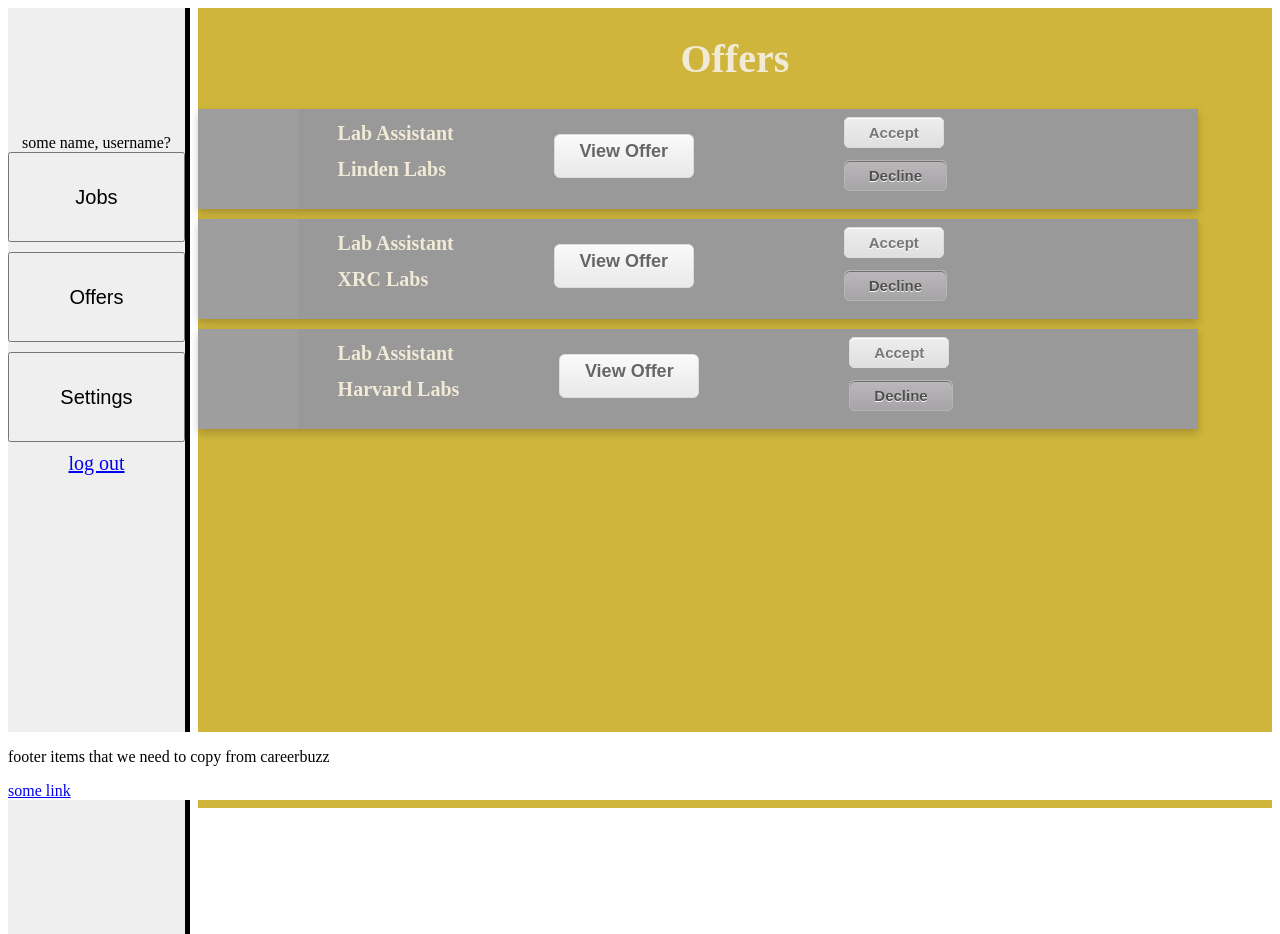
After one commit to Qman611/BioInternshipPortal, a PHP site: page /views/student_offers.html in a window 1280 px wide. The commit adds this page. Run offline with PHP 8.4, Linux system fonts and the light colour scheme; grey boxes are pictures that could not be loaded.

Commit message:
Added Offers Page

```diff
--- a/users.css
+++ b/users.css
@@ -52,6 +52,32 @@ a.button {
 	margin-bottom: 10px;
 }
 
+.card {
+  /* Add shadows to create the "card" effect */
+  width:1000px;
+  display:flex;
+  flex-wrap: wrap;
+  box-shadow: 0 4px 8px 0 rgba(0,0,0,0.2);
+  transition: 0.3s;
+  background-color:#999999;
+  margin-top:10px;
+}
+
+/* On mouse-over, add a deeper shadow */
+.card:hover {
+  box-shadow: 0 8px 16px 0 rgba(0,0,0,0.2);
+}
+
+.card-text {
+
+	display:inline-block;
+}
+
+/* Add some padding inside the card container */
+.container {
+  padding: 2px 16px;
+}
+
 .mainScreen {
 	float: right;
 	height: 100%;
@@ -66,6 +92,131 @@ a.button {
 	bottom: 0;
 	position: fixed;
 }
+
+
+
+.acceptButton {
+	-moz-box-shadow:inset 0px 1px 0px 0px #ffffff;
+	-webkit-box-shadow:inset 0px 1px 0px 0px #ffffff;
+	box-shadow:inset 0px 1px 0px 0px #ffffff;
+	background:-webkit-gradient(linear, left top, left bottom, color-stop(0.05, #ededed), color-stop(1, #dfdfdf));
+	background:-moz-linear-gradient(top, #ededed 5%, #dfdfdf 100%);
+	background:-webkit-linear-gradient(top, #ededed 5%, #dfdfdf 100%);
+	background:-o-linear-gradient(top, #ededed 5%, #dfdfdf 100%);
+	background:-ms-linear-gradient(top, #ededed 5%, #dfdfdf 100%);
+	background:linear-gradient(to bottom, #ededed 5%, #dfdfdf 100%);
+	filter:progid:DXImageTransform.Microsoft.gradient(startColorstr='#ededed', endColorstr='#dfdfdf',GradientType=0);
+	background-color:#ededed;
+	-moz-border-radius:6px;
+	-webkit-border-radius:6px;
+	border-radius:6px;
+	border:1px solid #dcdcdc;
+	cursor:pointer;
+	color:#777777;
+	font-family:Arial;
+	font-size:15px;
+	font-weight:bold;
+	padding:6px 24px;
+	text-decoration:none;
+	text-shadow:0px 1px 0px #ffffff;
+}
+.acceptButton:hover {
+	background:-webkit-gradient(linear, left top, left bottom, color-stop(0.05, #dfdfdf), color-stop(1, #ededed));
+	background:-moz-linear-gradient(top, #dfdfdf 5%, #ededed 100%);
+	background:-webkit-linear-gradient(top, #dfdfdf 5%, #ededed 100%);
+	background:-o-linear-gradient(top, #dfdfdf 5%, #ededed 100%);
+	background:-ms-linear-gradient(top, #dfdfdf 5%, #ededed 100%);
+	background:linear-gradient(to bottom, #dfdfdf 5%, #ededed 100%);
+	filter:progid:DXImageTransform.Microsoft.gradient(startColorstr='#dfdfdf', endColorstr='#ededed',GradientType=0);
+	background-color:#dfdfdf;
+}
+.acceptButton:active {
+	position:relative;
+	top:1px;
+}
+
+.declineButton {
+	-moz-box-shadow:inset 0px 1px 0px 0px #707070;
+	-webkit-box-shadow:inset 0px 1px 0px 0px #707070;
+	box-shadow:inset 0px 1px 0px 0px #707070;
+	background:-webkit-gradient(linear, left top, left bottom, color-stop(0.05, #bab6ba), color-stop(1, #a6a4a6));
+	background:-moz-linear-gradient(top, #bab6ba 5%, #a6a4a6 100%);
+	background:-webkit-linear-gradient(top, #bab6ba 5%, #a6a4a6 100%);
+	background:-o-linear-gradient(top, #bab6ba 5%, #a6a4a6 100%);
+	background:-ms-linear-gradient(top, #bab6ba 5%, #a6a4a6 100%);
+	background:linear-gradient(to bottom, #bab6ba 5%, #a6a4a6 100%);
+	filter:progid:DXImageTransform.Microsoft.gradient(startColorstr='#bab6ba', endColorstr='#a6a4a6',GradientType=0);
+	background-color:#bab6ba;
+	-moz-border-radius:6px;
+	-webkit-border-radius:6px;
+	border-radius:6px;
+	border:1px solid #b5b5b5;
+	cursor:pointer;
+	color:#4d4d4d;
+	font-family:Arial;
+	font-size:15px;
+	font-weight:bold;
+	padding:6px 24px;
+	text-decoration:none;
+	text-shadow:0px 1px 0px #ffffff;
+}
+.declineButton:hover {
+	background:-webkit-gradient(linear, left top, left bottom, color-stop(0.05, #a6a4a6), color-stop(1, #bab6ba));
+	background:-moz-linear-gradient(top, #a6a4a6 5%, #bab6ba 100%);
+	background:-webkit-linear-gradient(top, #a6a4a6 5%, #bab6ba 100%);
+	background:-o-linear-gradient(top, #a6a4a6 5%, #bab6ba 100%);
+	background:-ms-linear-gradient(top, #a6a4a6 5%, #bab6ba 100%);
+	background:linear-gradient(to bottom, #a6a4a6 5%, #bab6ba 100%);
+	filter:progid:DXImageTransform.Microsoft.gradient(startColorstr='#a6a4a6', endColorstr='#bab6ba',GradientType=0);
+	background-color:#a6a4a6;
+}
+.declineButton:active {
+	position:relative;
+	top:1px;
+}
+
+.viewOfferButton {
+	-moz-box-shadow:inset 0px 1px 0px 0px #ffffff;
+	-webkit-box-shadow:inset 0px 1px 0px 0px #ffffff;
+	box-shadow:inset 0px 1px 0px 0px #ffffff;
+	background:-webkit-gradient(linear, left top, left bottom, color-stop(0.05, #f9f9f9), color-stop(1, #e9e9e9));
+	background:-moz-linear-gradient(top, #f9f9f9 5%, #e9e9e9 100%);
+	background:-webkit-linear-gradient(top, #f9f9f9 5%, #e9e9e9 100%);
+	background:-o-linear-gradient(top, #f9f9f9 5%, #e9e9e9 100%);
+	background:-ms-linear-gradient(top, #f9f9f9 5%, #e9e9e9 100%);
+	background:linear-gradient(to bottom, #f9f9f9 5%, #e9e9e9 100%);
+	filter:progid:DXImageTransform.Microsoft.gradient(startColorstr='#f9f9f9', endColorstr='#e9e9e9',GradientType=0);
+	background-color:#f9f9f9;
+	-moz-border-radius:6px;
+	-webkit-border-radius:6px;
+	border-radius:6px;
+	border:1px solid #dcdcdc;
+	display:inline-block;
+	cursor:pointer;
+	color:#666666;
+	font-family:Arial;
+	font-size:18px;
+	font-weight:bold;
+	padding:6px 24px;
+	text-decoration:none;
+	text-shadow:0px 1px 0px #ffffff;
+}
+.viewOfferButton:hover {
+	background:-webkit-gradient(linear, left top, left bottom, color-stop(0.05, #e9e9e9), color-stop(1, #f9f9f9));
+	background:-moz-linear-gradient(top, #e9e9e9 5%, #f9f9f9 100%);
+	background:-webkit-linear-gradient(top, #e9e9e9 5%, #f9f9f9 100%);
+	background:-o-linear-gradient(top, #e9e9e9 5%, #f9f9f9 100%);
+	background:-ms-linear-gradient(top, #e9e9e9 5%, #f9f9f9 100%);
+	background:linear-gradient(to bottom, #e9e9e9 5%, #f9f9f9 100%);
+	filter:progid:DXImageTransform.Microsoft.gradient(startColorstr='#e9e9e9', endColorstr='#f9f9f9',GradientType=0);
+	background-color:#e9e9e9;
+}
+.viewOfferButton:active {
+	position:relative;
+	top:1px;
+}
+
+
 /*
 
 */
--- /dev/null
+++ b/views/student_offers.html
@@ -0,0 +1,77 @@
+<!DOCTYPE html>
+<html>
+<head>
+<title>Bio Internship Portal</title>
+<link rel="stylesheet" href="../users.css"/>
+</head>
+<body>
+<div style="width: 100%; height: 100vh;min-width: 500px;" id = "container">
+    <div id = "row">
+            <div id = "sidePanel" class="sidebar">
+                some name, username?
+                <button class="sidePanelRow">Jobs</button>
+                <button class="sidePanelRow">Offers</button>
+                <button onclick="window.location.href='student_settings.html'" class="sidePanelRow">Settings</button>
+                <a href="BIP_login.html" style = "margin-top: 30px;" class="button">log out </a>
+            </div>
+            <div id = infoPanel class = "mainScreen">
+                <h1 align = "center" style="font-size: 40px; color: #F0EAD6"> Offers</h1>
+                <div class="card">
+                    <img src="https://cdn.locomotive.works/sites/57eeba75a2f4221707addf22/theme/images/LL_Logo_256x256.jpg?1545246915" style="height:100px;width:100px">
+                    <div style="margin-left: 40px">
+                        <h1 style="font-size:20px; color: #F0EAD6">Lab Assistant</h1>
+                        <h1 style="font-size:20px; color: #F0EAD6">Linden Labs</h1>
+                    </div>
+                    <div style= "margin-left: 100px; margin-top: 25px; text-align: center">
+                        <a href="#" class="viewOfferButton" style="height:30px;width:90px">View Offer</a>
+                    </div>
+                    <div style="margin-left: 150px; margin-top: 15px">
+                        <a href="#" class="acceptButton">Accept</a>
+                        <div style="margin-top: 25px">
+                            <a href="#" class="declineButton">Decline</a>
+                        </div>
+                    </div>
+                </div>
+                <div class="card">
+                    <img src="https://pbs.twimg.com/profile_images/622102386094534656/FV3uTW25_400x400.png" style="height:100px;width:100px">
+                    <div style="margin-left: 40px">
+                        <h1 style="font-size:20px; color: #F0EAD6">Lab Assistant</h1>
+                        <h1 style="font-size:20px; color: #F0EAD6">XRC Labs</h1>
+                    </div>
+                    <div style= "margin-left: 100px; margin-top: 25px; text-align: center">
+                        <a href="#" class="viewOfferButton" style="height:30px;width:90px">View Offer</a>
+                    </div>
+                    <div style="margin-left: 150px; margin-top: 15px">
+                        <a href="#" class="acceptButton">Accept</a>
+                        <div style="margin-top: 25px">
+                            <a href="#" class="declineButton">Decline</a>
+                        </div>
+                    </div>
+                </div>
+                <div class="card">
+                    <img src="https://pbs.twimg.com/profile_images/710278633915617280/x8tQyhp7_400x400.jpg" style="height:100px;width:100px">
+                    <div style="margin-left: 40px">
+                        <h1 style="font-size:20px; color: #F0EAD6">Lab Assistant</h1>
+                        <h1 style="font-size:20px; color: #F0EAD6">Harvard Labs</h1>
+                    </div>
+                    <div style= "margin-left: 100px; margin-top: 25px; text-align: center">
+                        <a href="#" class="viewOfferButton" style="height:30px;width:90px">View Offer</a>
+                    </div>
+                    <div style="margin-left: 150px; margin-top: 15px">
+                        <a href="#" class="acceptButton">Accept</a>
+                        <div style="margin-top: 25px">
+                            <a href="#" class="declineButton">Decline</a>
+                        </div>
+                    </div>
+                </div>
+
+            </div>
+    </div>
+</div>
+<div class="footer">
+    <p>footer items that we need to copy from careerbuzz</p>
+    <a href="somelink.edu">some link</a>
+</div>
+</body>
+
+</html>
--- a/views/student_settings.html
+++ b/views/student_settings.html
@@ -10,7 +10,7 @@
             <div id = "sidePanel" class="sidebar">
                 D'Arcy Wentworth Roper V
                 <button class="sidePanelRow">Jobs</button>
-                <button class="sidePanelRow">Offers</button>
+                <button onclick="window.location.href='student_offers.html'" class="sidePanelRow">Offers</button>
                 <button class="sidePanelRow">Settings</button>
                 <a href="BIP_login.html" style = "margin-top: 30px;" class="button">log out </a>
             </div>
```
